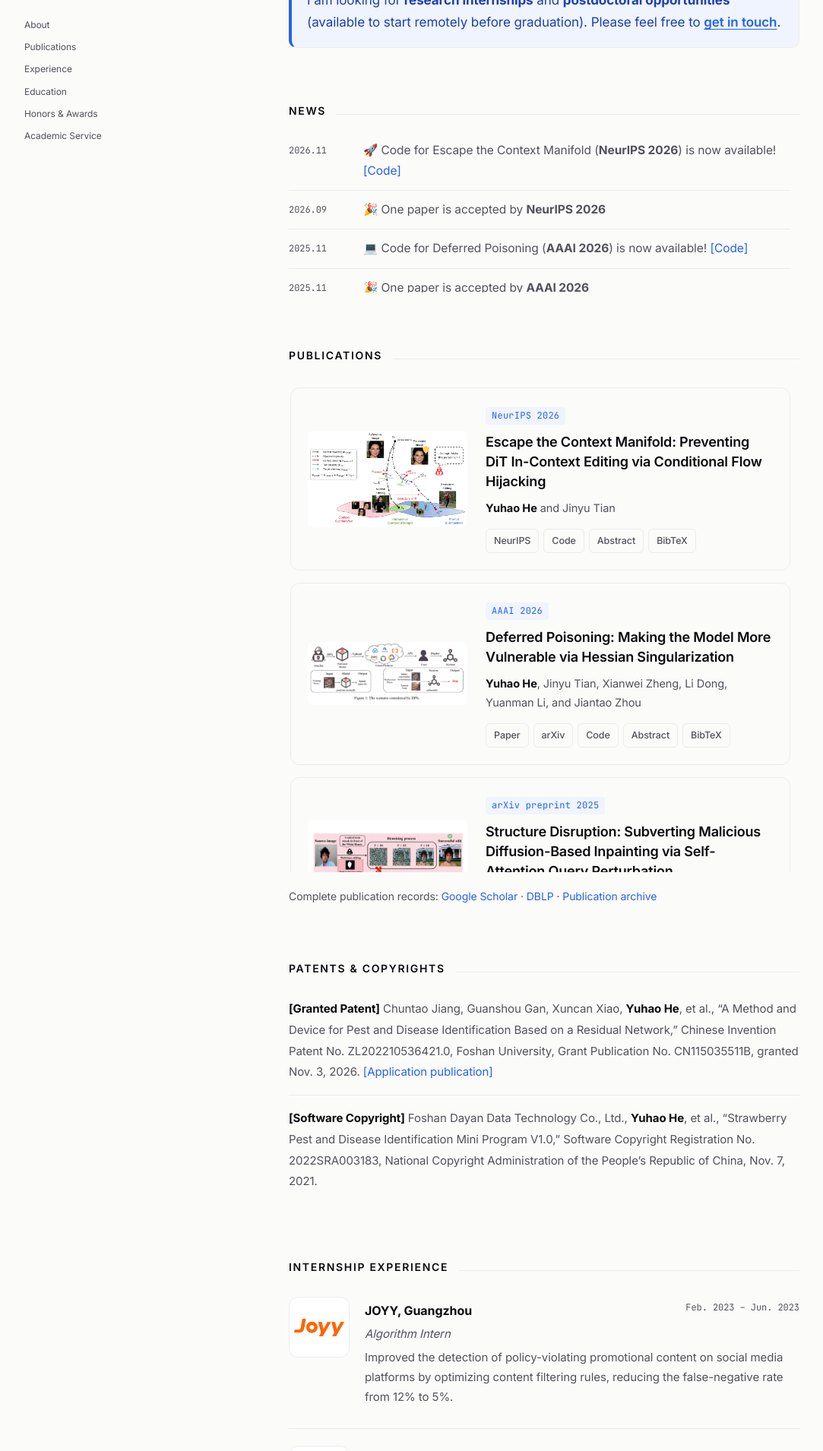
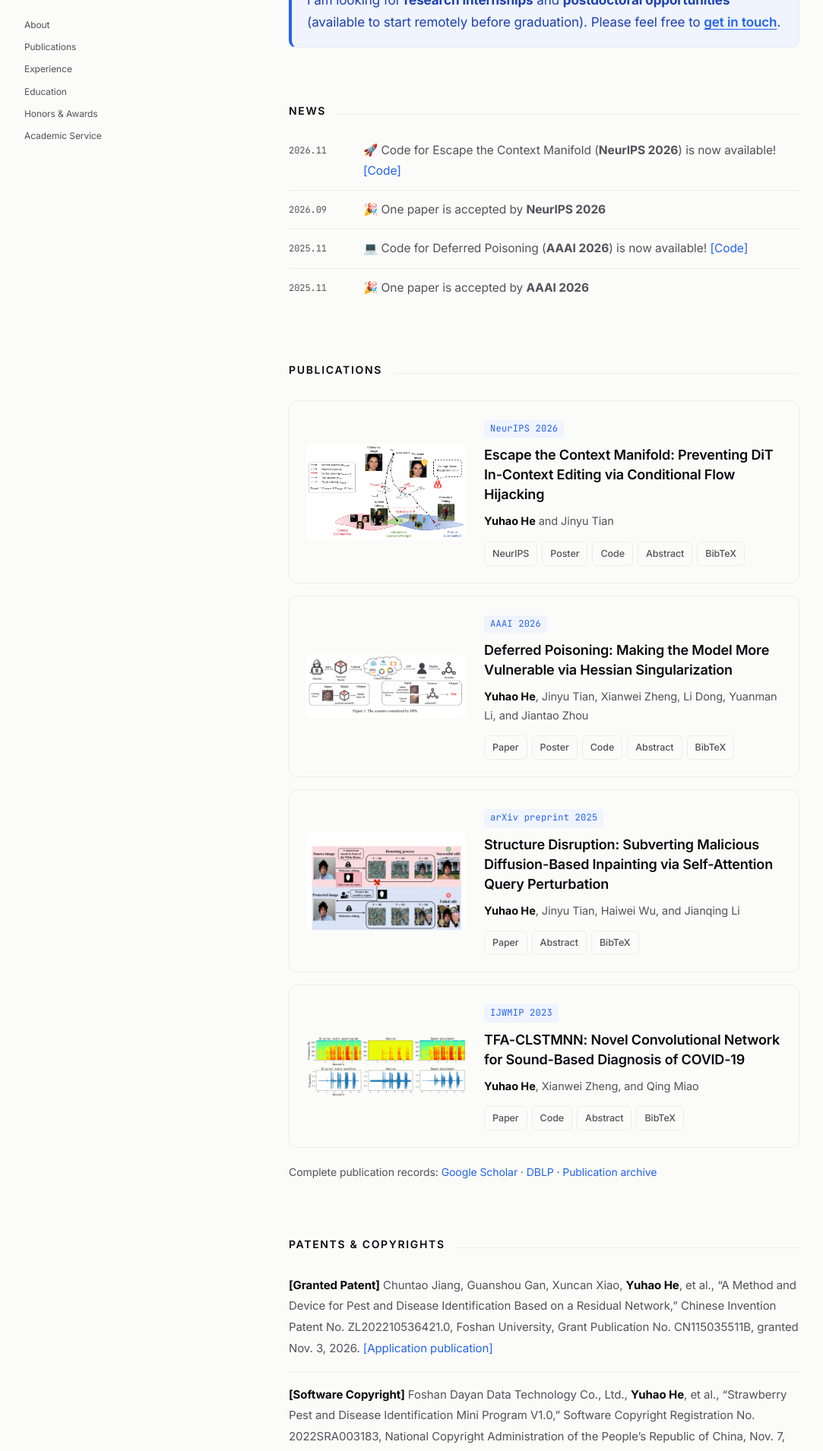
Before and after one commit to Anson-He/Anson-He.github.io, a Jekyll site: the page built from _pages/about.md, in a window 1280 px wide. Shown: the part 515-2425 px from the top of the page at 76% size, without its empty margins (98-1181 px from the left). Built offline with Jekyll 4.4.1, drawn with Linux system fonts in a browser that asks for light colours.

Commit message:
Expand homepage sections and add both conference posters

```diff
--- a/_data/publication_overrides.json
+++ b/_data/publication_overrides.json
@@ -33,7 +33,7 @@
     "description": "This work introduces the Deferred Poisoning Attack, which makes a trained model highly sensitive to evasion attacks or natural noise while maintaining apparently normal behavior during training and validation. The method uses singularization regularization to reshape local curvature near the optimum.",
     "links": [
       {"label": "Paper", "url": "https://doi.org/10.1609/aaai.v40i26.39318"},
-      {"label": "arXiv", "url": "https://arxiv.org/abs/2411.03752"},
+      {"label": "Poster", "url": "/files/posters/aaai-2026-deferred-poisoning.pdf"},
       {"label": "Code", "url": "https://github.com/Anson-He/Deferred-Poisoning-Attack"},
       {"label": "MUST News", "url": "https://sgs.must.edu.mo/news.school.news/article/view/id-39098.html"},
       {"label": "DBLP", "url": "https://dblp.org/rec/conf/aaai/HeTZDLZ26"}
--- a/_layouts/default.html
+++ b/_layouts/default.html
@@ -48,7 +48,7 @@
     <link rel="preconnect" href="https://fonts.googleapis.com">
     <link rel="preconnect" href="https://fonts.gstatic.com" crossorigin>
     <link href="https://fonts.googleapis.com/css2?family=Inter:wght@400;500;600;700&family=JetBrains+Mono:wght@400;500&family=Newsreader:ital,opsz,wght@0,6..72,400;0,6..72,500;1,6..72,400&display=swap" rel="stylesheet">
-    <link rel="stylesheet" href="{{ '/assets/css/academic.css' | relative_url }}?v=20261107-mobile-scroll">
+    <link rel="stylesheet" href="{{ '/assets/css/academic.css' | relative_url }}?v=20261126-page-flow">
   </head>
   <body>
     <a class="skip-link" href="#layout-content">Skip to content</a>
--- a/_pages/about.md
+++ b/_pages/about.md
@@ -29,14 +29,12 @@ My research works toward secure and trustworthy AI, with a particular interest i
 
 <div class="section-head"><h2>News</h2><span class="section-rule" aria-hidden="true"></span></div>
 
-<div class="news-scroll" role="region" aria-label="Latest news" tabindex="0">
 <ul class="news-list">
 {% assign combined_news = site.data.auto_news | concat: site.data.manual_news | sort: "date" | reverse %}
 {% for item in combined_news %}
   <li><span class="date">{{ item.date }}</span><div>{{ item.text | replace: 'NeurIPS 2026', '<strong>NeurIPS 2026</strong>' | replace: 'AAAI 2026', '<strong>AAAI 2026</strong>' }}{% if item.url %} <a href="{{ item.url }}">[{{ item.label | default: "Link" }}]</a>{% endif %}</div></li>
 {% endfor %}
 </ul>
-</div>
 
 </section>
 
@@ -44,7 +42,6 @@ My research works toward secure and trustworthy AI, with a particular interest i
 
 <div class="section-head"><h2>Publications</h2><span class="section-rule" aria-hidden="true"></span></div>
 
-<div class="publication-scroll" role="region" aria-label="Publications" tabindex="0">
 <div class="publication-list">
 {% assign sorted_publications = site.publications | sort: "date" | reverse %}
 {% for post in sorted_publications %}
@@ -52,7 +49,6 @@ My research works toward secure and trustworthy AI, with a particular interest i
   {% include jemdoc-publication.html publication=post %}
   {% endunless %}
 {% endfor %}
-</div>
 </div>
 
 <p class="more-link">Complete publication records: <a href="https://scholar.google.com/citations?user=Ug6Zp5IAAAAJ">Google Scholar</a> · <a href="https://dblp.org/pid/257/8328-1.html">DBLP</a> · <a href="{{ '/publications/' | relative_url }}">Publication archive</a></p>
--- a/assets/css/academic.css
+++ b/assets/css/academic.css
@@ -516,53 +516,3 @@ pre { font-size: 12px; }
   .publication-row__title { font-size: 17px; }
   .news-list li { font-size: 15px; }
 }
-
-/* Keep a compact news archive that also supports keyboard scrolling. */
-.news-scroll {
-  max-height: 200px;
-  overflow-y: auto;
-  padding-right: 12px;
-  scrollbar-width: thin;
-  scrollbar-color: var(--border-strong) transparent;
-}
-.news-scroll:focus-visible {
-  outline: 2px solid var(--accent);
-  outline-offset: 4px;
-  border-radius: 4px;
-}
-.news-scroll::-webkit-scrollbar { width: 6px; }
-.news-scroll::-webkit-scrollbar-thumb {
-  background: var(--border-strong);
-  border-radius: 3px;
-}
-
-/* Scroll the homepage publication archive without shrinking its cards. */
-.publication-scroll {
-  max-height: 640px;
-  overflow-y: auto;
-  padding: 2px 12px 4px 2px;
-  scrollbar-width: thin;
-  scrollbar-color: var(--border-strong) transparent;
-}
-.publication-scroll:focus-visible {
-  outline: 2px solid var(--accent);
-  outline-offset: 4px;
-  border-radius: 4px;
-}
-.publication-scroll::-webkit-scrollbar { width: 6px; }
-.publication-scroll::-webkit-scrollbar-thumb {
-  background: var(--border-strong);
-  border-radius: 3px;
-}
-/* Avoid nested scroll traps on narrow screens and touch-first devices. */
-@media (max-width: 860px), (hover: none) and (pointer: coarse) {
-  .news-scroll,
-  .publication-scroll {
-    max-height: none;
-    overflow: visible;
-    padding-right: 2px;
-  }
-}
-@media print {
-  .publication-scroll { max-height: none; overflow: visible; padding: 0; }
-}
```
Also changed, not shown: _publications/2026-01-01-deferred-poisoning.md (+2 -2 lines), _publications/2026-09-25-escape-the-context-manifold.md (+2 -2 lines), 2 other files.
